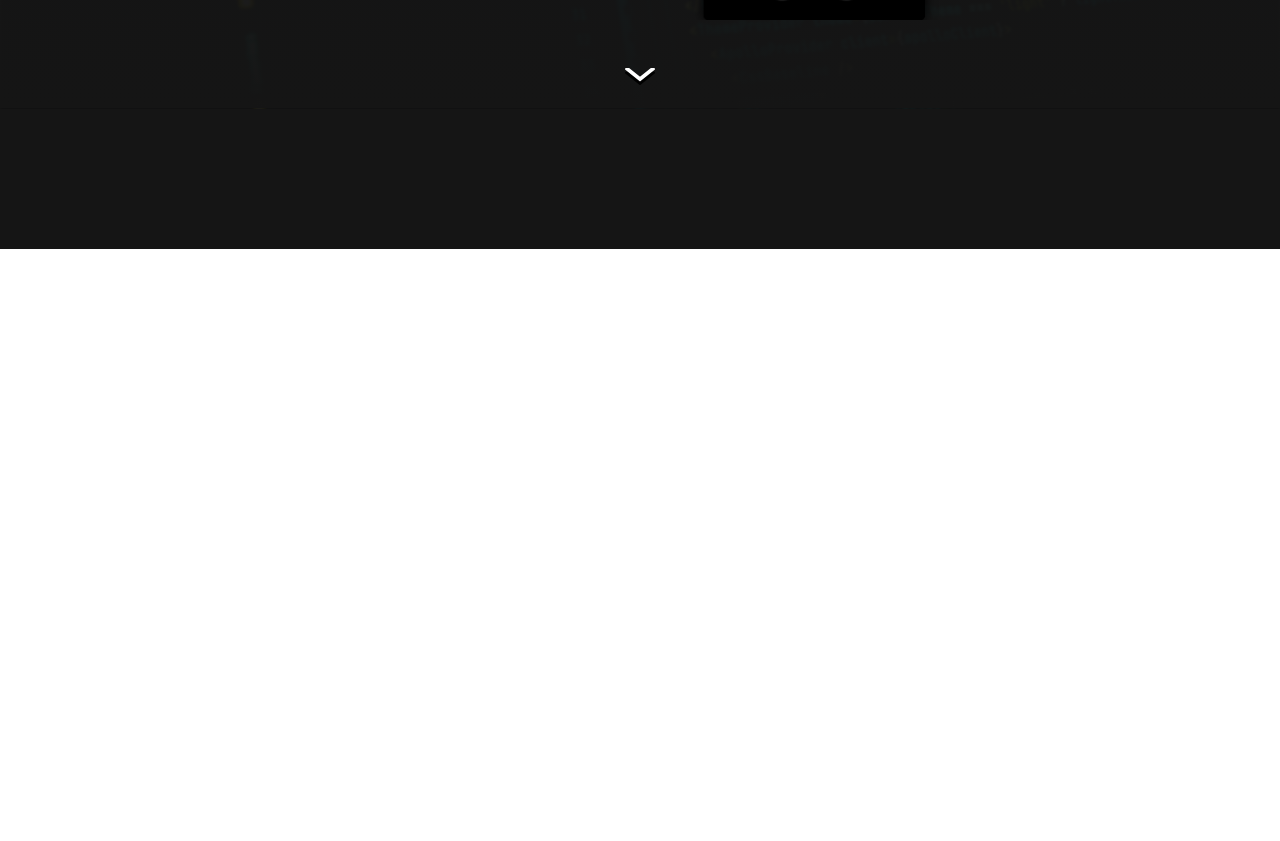
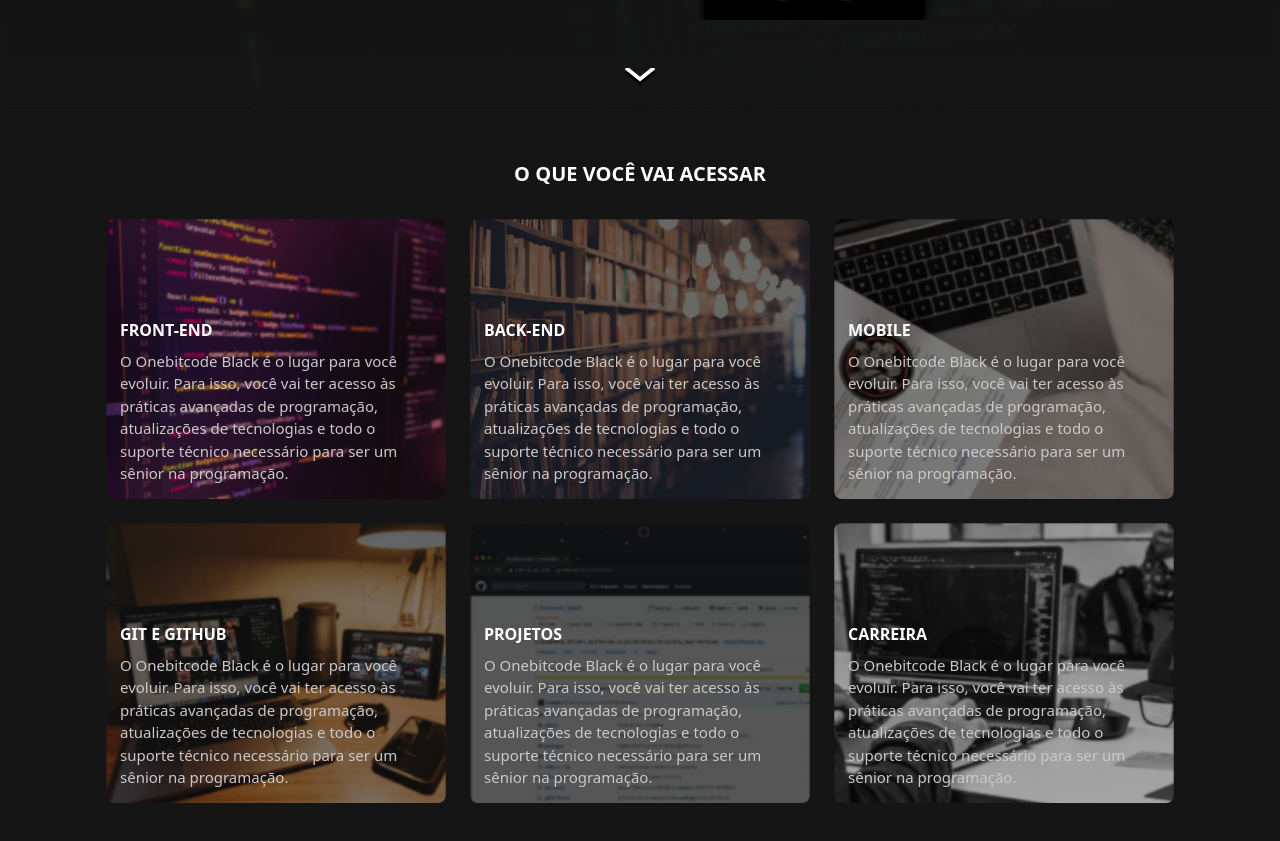
Before and after one commit to JosuelSantosDEV/OneBitFlix-Front, a Next.js app: page / in a window 1280 px wide. Shown: the part 551-1392 px from the top of the page. Before the commit the page ends 800 px from the top, so only its background shows below. Built offline with nearby package versions, Linux system fonts and the light colour scheme.

Commit message:
Creating section of card: cardSection

```diff
--- a/pages/index.tsx
+++ b/pages/index.tsx
@@ -2,6 +2,7 @@
 import styles from '../styles/HomeNoAuth.module.scss';
 import HeaderNoAuth from "../src/components/HomeNoAuth/HeaderNoAuth";
 import PresentationSection from "../src/components/HomeNoAuth/presentationSection";
+import CardsSection from "../src/components/HomeNoAuth/cardsSections";
 
 const HomeNotAuth = function () {
   return (
@@ -18,6 +19,7 @@
           <HeaderNoAuth/>
           <PresentationSection/>
         </div>
+         <CardsSection />
       </main>
     </>
   );
--- /dev/null
+++ b/src/components/HomeNoAuth/cardsSections/index.tsx
@@ -0,0 +1,62 @@
+import { Container } from "reactstrap";
+import styles from "./styles.module.scss";
+
+const CardsSection = function () {
+  return (
+    <>
+        <p className={styles.sectionTitle}>O QUE VOCÊ VAI ACESSAR</p>
+        <Container className="d-flex flex-wrap justify-content-center gap-4 pb-5">
+            <div className={styles.card1}>
+              <p className={styles.cardTitle}>FRONT-END</p>
+              <p className={styles.cardDescription}>
+                O Onebitcode Black é o lugar para você evoluir. Para isso, você vai
+                ter acesso às práticas avançadas de programação, atualizações de
+                tecnologias e todo o suporte técnico necessário para ser um sênior na programação.
+              </p>
+            </div>
+            <div className={styles.card2}>
+              <p className={styles.cardTitle}>BACK-END</p>
+              <p className={styles.cardDescription}>
+                O Onebitcode Black é o lugar para você evoluir. Para isso, você vai
+                ter acesso às práticas avançadas de programação, atualizações de
+                tecnologias e todo o suporte técnico necessário para ser um sênior na programação.
+              </p>
+            </div>
+            <div className={styles.card3}>
+              <p className={styles.cardTitle}>MOBILE</p>
+              <p className={styles.cardDescription}>
+                O Onebitcode Black é o lugar para você evoluir. Para isso, você vai
+                ter acesso às práticas avançadas de programação, atualizações de
+                tecnologias e todo o suporte técnico necessário para ser um sênior na programação.
+              </p>
+            </div>
+            <div className={styles.card4}>
+              <p className={styles.cardTitle}>GIT E GITHUB</p>
+              <p className={styles.cardDescription}>
+                O Onebitcode Black é o lugar para você evoluir. Para isso, você vai
+                ter acesso às práticas avançadas de programação, atualizações de
+                tecnologias e todo o suporte técnico necessário para ser um sênior na programação.
+              </p>
+            </div>
+            <div className={styles.card5}>
+              <p className={styles.cardTitle}>PROJETOS</p>
+              <p className={styles.cardDescription}>
+                O Onebitcode Black é o lugar para você evoluir. Para isso, você vai
+                ter acesso às práticas avançadas de programação, atualizações de
+                tecnologias e todo o suporte técnico necessário para ser um sênior na programação.
+              </p>
+            </div>
+            <div className={styles.card6}>
+              <p className={styles.cardTitle}>CARREIRA</p>
+              <p className={styles.cardDescription}>
+                O Onebitcode Black é o lugar para você evoluir. Para isso, você vai
+                ter acesso às práticas avançadas de programação, atualizações de
+                tecnologias e todo o suporte técnico necessário para ser um sênior na programação.
+              </p>
+            </div>
+        </Container>
+    </>
+  );
+};
+
+export default CardsSection;
--- /dev/null
+++ b/src/components/HomeNoAuth/cardsSections/styles.module.scss
@@ -0,0 +1,66 @@
+@import "../../../../styles/colors.module.scss";
+
+.sectionTitle {
+  font-size: 20px;
+  font-weight: bold;
+  text-align: center;
+  padding: 50px 0px 30px 0px;
+}
+
+.card {
+    width: 340px;
+    height: 280px;
+    border-radius: 8px;
+    padding: 14px;
+    background-size: cover;
+    display: flex;
+    flex-direction: column;
+    justify-content: flex-end;
+    transition: 0.3s;
+    .cardTitle {
+      transition: 0.3s;
+      font-weight: bold;
+      margin-bottom: 8px;
+    }
+    .cardDescription {
+      font-size: 15px;
+      color: $lightGray;
+    }
+      &:hover {
+      transform: scale(1.03);
+      .cardTitle {
+        font-size: 18px;
+        margin-left: 8px;
+      }
+    }
+}
+
+.card1 {
+  @extend .card;
+  background-image: url("../../../../public/homeNoAuth/imgFrontend.png");
+}
+
+.card2 {
+    @extend .card;
+    background-image: url("../../../../public/homeNoAuth/imgBackend.png");
+}
+
+.card3 {
+    @extend .card;
+    background-image: url("../../../../public/homeNoAuth/imgMobile.png");
+}
+
+.card4 {
+    @extend .card;
+    background-image: url("../../../../public/homeNoAuth/imgGit.png");
+}
+
+.card5 {
+    @extend .card;
+    background-image: url("../../../../public/homeNoAuth/imgProjects.png");
+}
+
+.card6 {
+    @extend .card;
+    background-image: url("../../../../public/homeNoAuth/imgCareer.png");
+}
```
